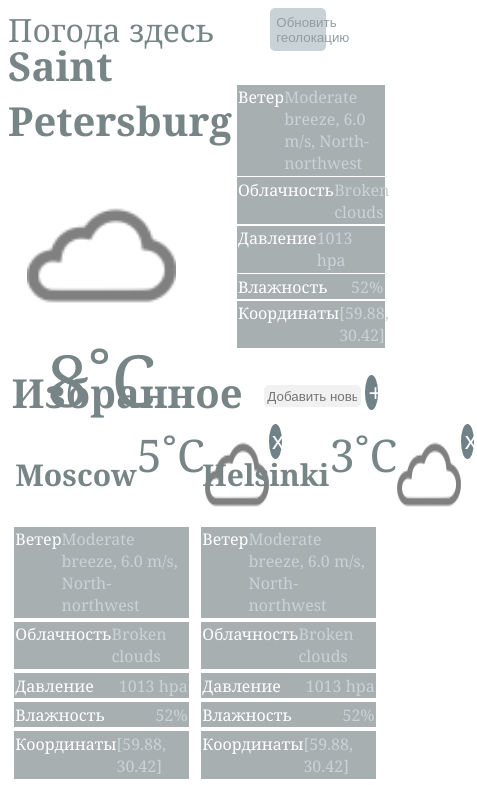
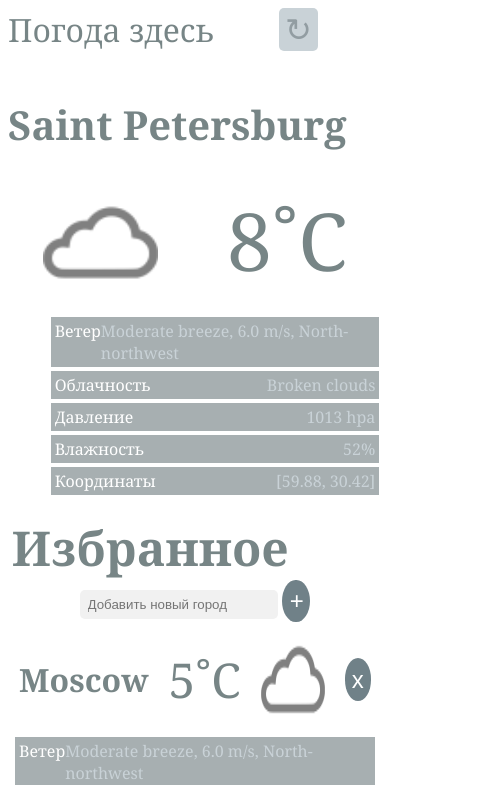
Before and after one commit to Dmitrii-Stukalov/weather, a plain HTML site: page index.html in a window 390 px wide. Shown: the top 785 px of the page, 477 px wide, since content can reach past the window. Drawn offline with Linux system fonts and the light colour scheme.

Commit message:
Finish mobile version

```diff
--- a/index.html
+++ b/index.html
@@ -2,13 +2,15 @@
 <html lang="ru">
 <head>
     <meta charset="UTF-8">
+    <meta name="viewport" content="width=device-width, initial-scale=1.0">
     <title>Weather</title>
     <link rel="stylesheet" href="styles.css">
 </head>
 <body>
 <header>
     <h1>Погода здесь</h1>
-    <button>Обновить геолокацию</button>
+    <button class="desktop">Обновить геолокацию</button>
+    <button class="mobile">&#x21bb;</button>
 </header>
 <main>
     <div class="wrap">
--- a/styles.css
+++ b/styles.css
@@ -7,7 +7,20 @@ header {
     display: flex;
 }
 
-header button {
+header button.desktop {
+    margin: 0 auto;
+    background-color: #c9d2d7;
+    color: #929da2;
+    border: none;
+    border-radius: 5px;
+    width: 15%;
+    outline: none;
+    transition: .3s all;
+    cursor: pointer;
+}
+
+header button.mobile {
+    display: none;
     margin: 0 auto;
     background-color: #c9d2d7;
     color: #929da2;
@@ -45,7 +58,7 @@ main {
 
 .chosen h2 {
     width: 100%;
-    font-size: 40px;
+    font-size: 250%;
 }
 
 .chosen img {
@@ -53,7 +66,7 @@ main {
 }
 
 .chosen span.temperature {
-    font-size: 72px;
+    font-size: 500%;
 }
 
 ul.info {
@@ -87,7 +100,7 @@ ul.info li span {
 .favourite h2 {
     margin: auto 1%;
     width: 48%;
-    font-size: 40px;
+    font-size: 300%;
 }
 
 .favourite label {
@@ -150,12 +163,12 @@ ul.info li span {
 }
 
 .favourite ul .city h3 {
-    font-size: 30px;
+    font-size: 200%;
 }
 
 
 .favourite ul .city span {
-    font-size: 45px;
+    font-size: 300%;
 }
 
 .favourite ul.info {
@@ -187,3 +200,52 @@ ul.info li span {
             rgba(155, 155, 155, 0.5)
     );
 }
+
+@media screen and (max-width: 700px) {
+    header button.mobile {
+        display: inline-block;
+        font-size: 200%;
+        width: auto;
+    }
+
+    header button.desktop {
+        display: none;
+    }
+
+    .favourite ul li {
+        width: 100%;
+    }
+
+    .wrap {
+        flex-wrap: wrap;
+    }
+
+    .chosen {
+        width: 100%;
+    }
+
+    .wrap ul {
+        width: 100%;
+    }
+
+    .chosen span.temperature {
+        /*font-size: 200%;*/
+    }
+
+    .favourite h2 {
+        width: 100%;
+    }
+
+    .favourite label {
+        width: 100%;
+        text-align: center;
+    }
+
+    .favourite .city button {
+        align-self: center;
+    }
+
+    .favourite .city span {
+        align-self: center;
+    }
+}
```
